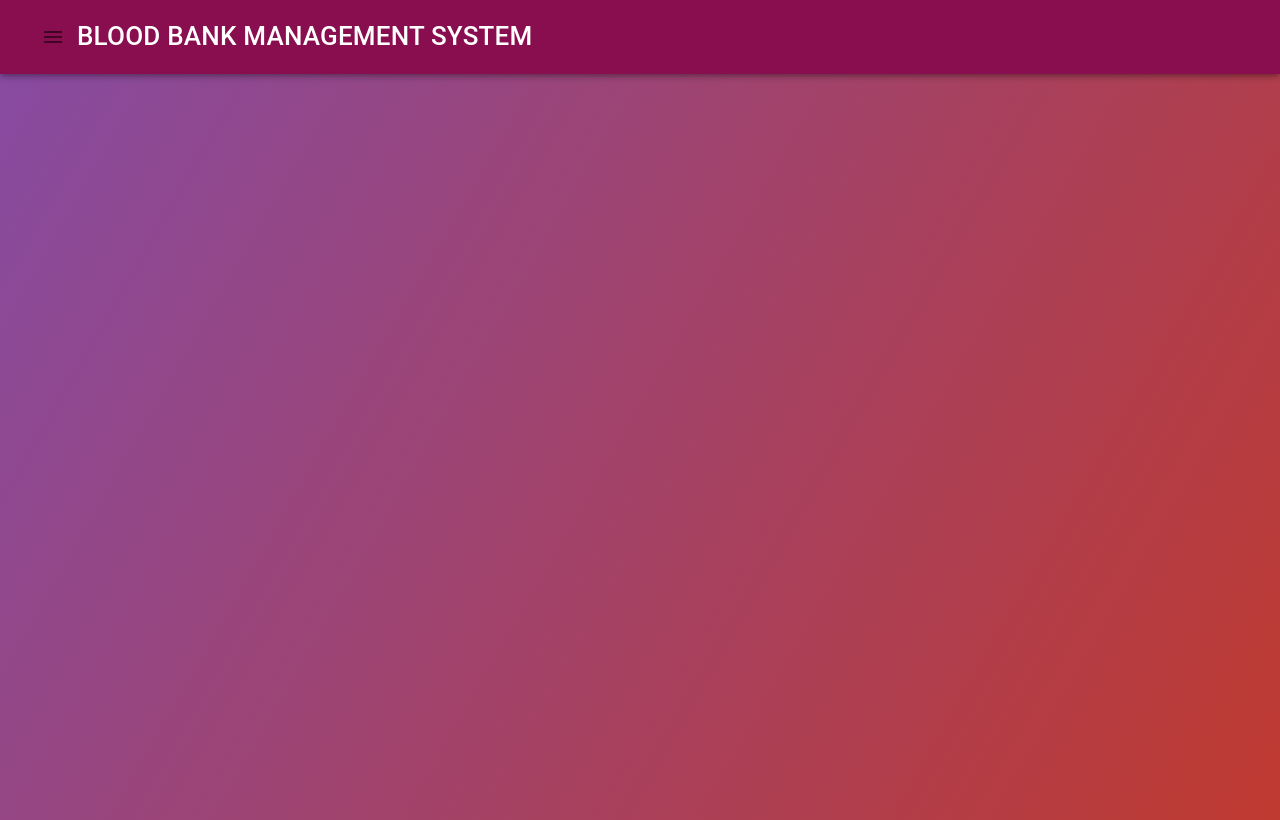
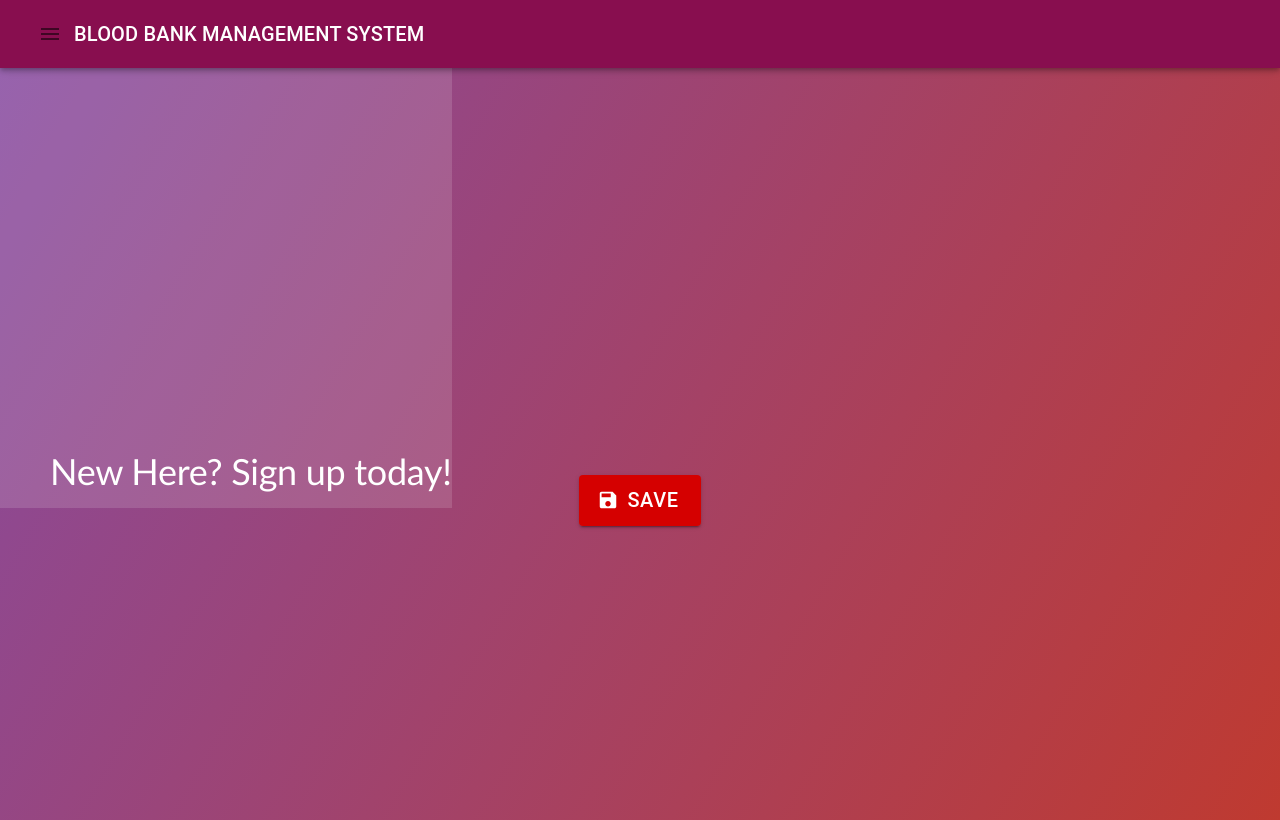
Before and after one commit to fast-isb/assignment-1-WaliZaidi, a React (Create React App) app in the folder frontend/: page / in a window 1280 px wide. Built offline with nearby package versions, Linux system fonts and the light colour scheme.

Commit message:
progress on the login sign-up selection, added in some themes and backgrounds, needs buttons and text now only

```diff
--- a/frontend/src/App.css
+++ b/frontend/src/App.css
@@ -23,6 +23,39 @@
 
 }
 
+#main {
+  background-color: #ffffff;
+  min-height: 20vh;
+  display: flex;
+  flex-direction: row;
+  align-items: right;
+  justify-content: right;
+  font-size: calc(10px + 2vmin);
+  color: rgb(0, 0, 0);
+}
+
+#leftBox {
+  background-color: #ffffff23;
+  min-height: 20vh;
+  position: fixed;
+  left: 0px;
+  top: 0px;
+  align-items: right;
+  font-size: calc(10px + 2vmin);
+  color: rgb(0, 0, 0);
+}
+
+#rightBox {
+  background-color: #ff000028;
+  min-height: 20vh;
+  position: fixed;
+  right: 0px;
+  top: 0px;
+  align-items: left;
+  font-size: calc(10px + 2vmin);
+  color: rgb(0, 0, 0);
+}
+
 .App-link {
   color: #61dafb;
 }
--- a/frontend/src/App.js
+++ b/frontend/src/App.js
@@ -2,10 +2,10 @@ import './App.css';
 import Button from '@material-ui/core/Button';
 import SaveIcon from '@material-ui/icons/Save';
 import DeleteIcon from '@material-ui/icons/Delete';
-import { ButtonGroup, FormControlLabel } from '@material-ui/core';
+import { Box, ButtonGroup, FormControlLabel } from '@material-ui/core';
 import Checkbox from '@material-ui/core/Checkbox';
 import TextField from '@material-ui/core/TextField';
-import { makeStyles, ThemeProvider, createTheme } from '@material-ui/core/styles'; //import for styles and themes
+import { makeStyles, ThemeProvider, createTheme, StylesProvider, styled } from '@material-ui/core/styles'; //import for styles and themes
 import React from 'react';
 import { blue, orange, purple } from '@material-ui/core/colors';
 //import 'fontsource-roboto'; //importing fonts, this is a google font, so we need to import it from google
@@ -24,7 +24,7 @@ const theme = createTheme({ //this is how you create a theme, and then you can u
       main: '#880e4f', //and then the values of the color that you want to change, with the weight of the color in the braces
     },
     secondary: {
-      main:blue[300], //secondary
+      main:'#d50000', //secondary
     }
   },
   typography: {
@@ -40,16 +40,47 @@ function App() {
     <ThemeProvider theme={theme}> //this is how you use the theme provider
     <div className="App">
       <header className="App-header">
-        <AppBar color="primary" style={{padding: '5px'}}>
+        <AppBar color="primary" style={{padding: '2px'}}>
           <Toolbar>
             <IconButton color='white'>
               <MenuIcon />
             </IconButton>
-            <Typography variant="h6" style={{fontFamily: '', color: 'white', fontSize: 26}}>
+            <Typography variant="h6" style={{fontFamily: '', color: 'white', fontSize: 20}}>
               BLOOD BANK MANAGEMENT SYSTEM
             </Typography>
           </Toolbar>
         </AppBar>
+        {/*this is the main stuff that we need*/}
+        <div id='main' className='main'>
+          <Box component="container" id='leftBox' sx={{
+              width: '50%',
+              height: 1200,
+              backgroundColor: 'primary',
+              // '&:hover': {
+              // backgroundColor: 'primary',
+              // },
+            }}>
+            <Typography variant="h2" style={{fontFamily: 'Calibri', color: 'white', fontSize: 36, marginTop: 450, marginLeft: 50}}>
+              New Here? Sign up today!
+            </Typography>
+          </Box>
+          <Box id='rightBox' sx={{
+              width: '50%',
+              height: 1200,
+              backgroundColor: 'primary',
+              // '&:hover': {
+              // backgroundColor: 'primary',
+              // },
+            }}>
+
+          </Box>
+        </div>
+        <div id='backgroundImage' style={{backgroundImage: 'url("")'}}>
+
+        </div>
+        <ButtonGroup variant="contained" color="secondary">
+            <Button startIcon={<SaveIcon />} size="large" style={{fontSize: 20}}>Save</Button>
+        </ButtonGroup>
       </header>
     </div>
     </ThemeProvider>
```
